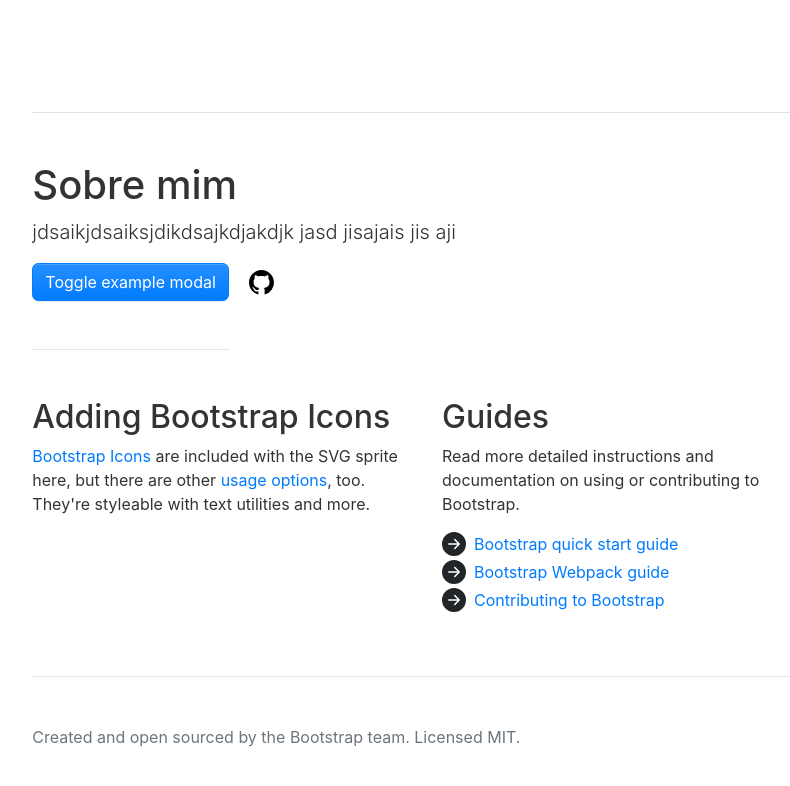
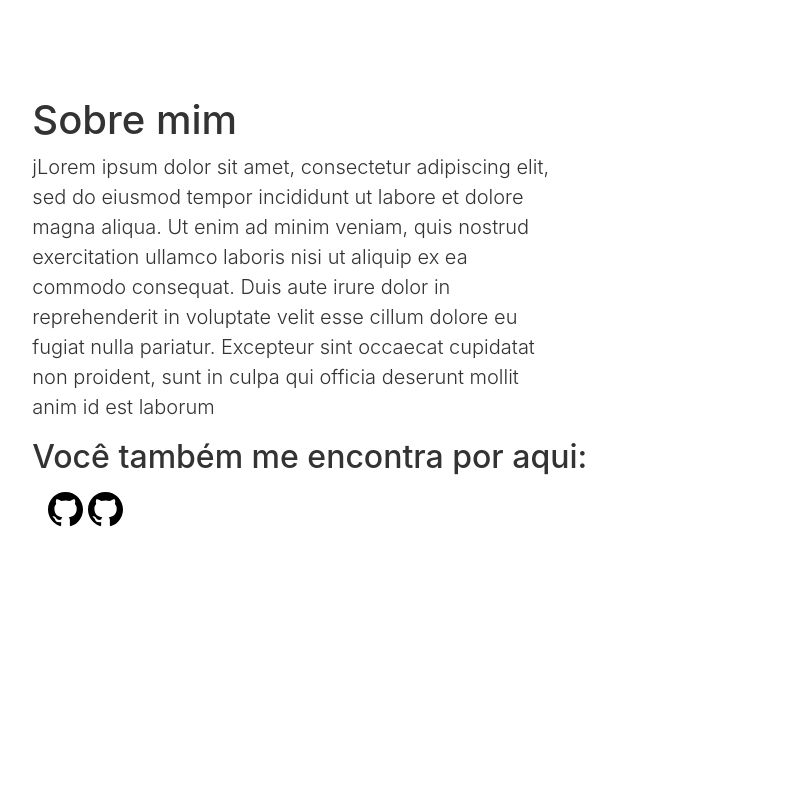
Before and after one commit to Grodrz/grodrz.github.io, a website with bundled scripts: page index.html in a window 1280 px wide. Shown: the whole page, without its empty margins (213-1003 px from the left). Built offline with nearby package versions, Linux system fonts and the light colour scheme; files whose address does not match are found by name.

Commit message:
index clean

```diff
--- a/index.html
+++ b/index.html
@@ -10,17 +10,23 @@
   <body>
     <div class="col-md-8 py-5 px-3 mx-auto">
 
-      <header class="pb-3 mb-5 border-bottom">
+      <!-- <header class="pb-3 mb-5 border-bottom">
 
-      </header>
+      </header> -->
 
       <h1>Sobre mim</h1>
       <div class="col-lg-8 px-0">
-        <p class="lead">jdsaikjdsaiksjdikdsajkdjakdjk jasd jisajais jis aji</p>
+        <p class="lead">jLorem ipsum dolor sit amet, consectetur adipiscing elit, sed do eiusmod tempor incididunt ut labore et dolore magna aliqua. Ut enim ad minim veniam, quis nostrud exercitation ullamco laboris nisi ut aliquip ex ea commodo consequat. Duis aute irure dolor in reprehenderit in voluptate velit esse cillum dolore eu fugiat nulla pariatur. Excepteur sint occaecat cupidatat non proident, sunt in culpa qui officia deserunt mollit anim id est laborum</p>
       </div>
 
-      <button type="button" class="btn btn-primary mr-3" data-toggle="modal" data-target="#exampleModal">Toggle example modal</button>
-      <a href="https://github.com/Grodrz"><img src="img/github.svg" alt="Ícone do GitHub" height="25sp"></a>
+      <h2>Você também me encontra por aqui:</h2>
+      <div class="col-lg-8 px-3 pt-2 ">
+        <a href="https://github.com/Grodrz"><img src="img/github.svg" alt="GitHub" height="35sp"></a>
+        <a href="https://github.com/Grodrz"><img src="img/github.svg" alt="GitHub" height="35sp"></a>
+        <!-- <p class="lead">jdsaikjdsaiksjdikdsajkdjakdjk jasd jisajais jis aji</p> -->
+      </div>
+      <!-- <button type="button" class="btn btn-primary mr-3" data-toggle="modal" data-target="#exampleModal">Toggle example modal</button> -->
+      <!-- <a href="https://github.com/Grodrz"><img src="img/github.svg" alt="Ícone do GitHub" height="25sp"></a> -->
 
       <div class="modal fade" id="exampleModal" tabindex="-1" role="dialog" aria-labelledby="exampleModalLabel" aria-hidden="true">
         <div class="modal-dialog modal-dialog-centered" role="document">
@@ -42,9 +48,9 @@
         </div>
       </div>
 
-      <hr class="my-5 w-25 mx-0">
+      <!-- <hr class="my-5 w-25 mx-0"> -->
 
-      <div class="row">
+      <!-- <div class="row">
         <div class="col-md-6">
           <h2>Adding Bootstrap Icons</h2>
           <p><a href="https://icons.getbootstrap.com">Bootstrap Icons</a> are included with the SVG sprite here, but there are other <a href="https://icons.getbootstrap.com/#usage">usage options</a>, too. They're styleable with text utilities and more.</p>
@@ -58,9 +64,9 @@
           <svg class="bi text-primary" width="32" height="32">
             <use xlink:href="node_modules/bootstrap-icons/bootstrap-icons.svg#shop"/>
           </svg>
-        </div>
+        </div> -->
 
-        <div class="col-md-6">
+        <!-- <div class="col-md-6">
           <h2>Guides</h2>
           <p>Read more detailed instructions and documentation on using or contributing to Bootstrap.</p>
           <ul class="icon-list">
@@ -69,11 +75,11 @@
             <li><a href="https://getbootstrap.com/docs/4.6/getting-started/build-tools">Contributing to Bootstrap</a></li>
           </ul>
         </div>
-      </div>
+      </div> -->
 
-      <hr class="my-5">
+      <!-- <hr class="my-5"> -->
 
-      <p class="text-muted">Created and open sourced by the Bootstrap team. Licensed MIT.</p>
+      <!-- <p class="text-muted">Created and open sourced by the Bootstrap team. Licensed MIT.</p> -->
     </div>
 
     <script src="node_modules/jquery/dist/jquery.slim.min.js"></script>
```
